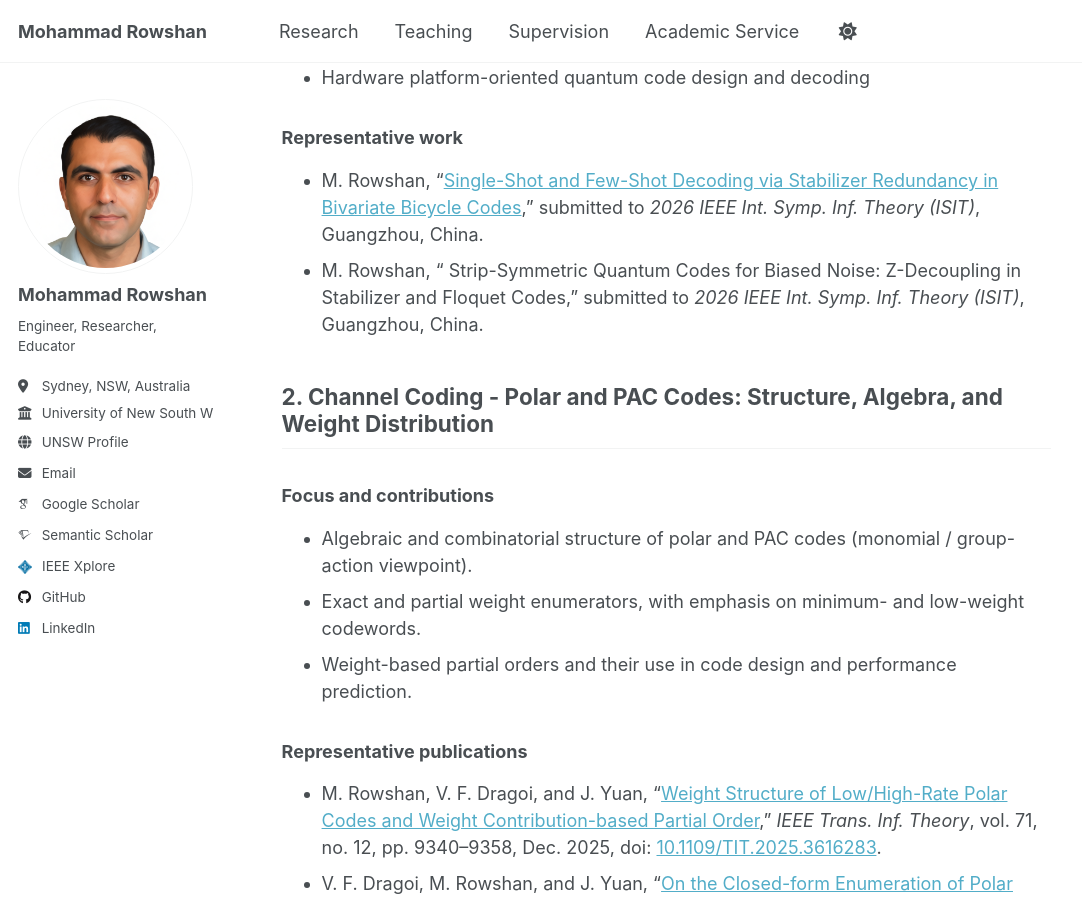
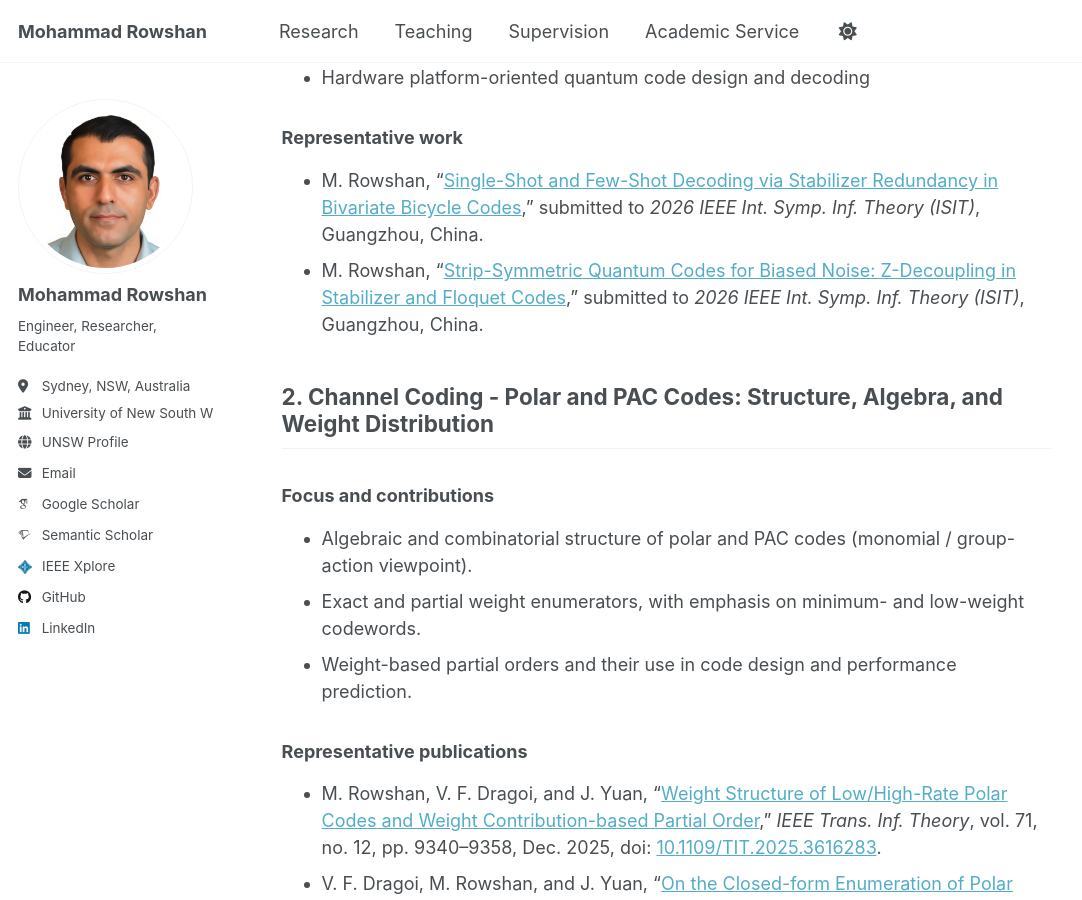
Before and after one commit to mohammad-rowshan/mohammad-rowshan.github.io, a Jekyll site: the page built from _pages/research.md, in a window 1280 px wide and 900 px high, scrolled down 1113 px. Shown: the whole window, without its empty margins (0-1082 px from the left). Built offline with Jekyll 4.4.1, drawn with Linux system fonts in a browser that asks for light colours; some web fonts are replaced; a script that is not in the unit is left out; comment, search, counter and statistics services are not loaded; part of the change alters nothing that is shown.

```diff
--- a/_pages/research.md
+++ b/_pages/research.md
@@ -36,7 +36,7 @@ For a complete list, please visit my [Google Scholar](https://scholar.google.com
 ### Representative work
 
 - M. Rowshan, “[Single-Shot and Few-Shot Decoding via Stabilizer Redundancy in Bivariate Bicycle Codes](https://arxiv.org/pdf/2601.01137),” submitted to *2026 IEEE Int. Symp. Inf. Theory (ISIT)*, Guangzhou, China.
-- M. Rowshan, “	Strip-Symmetric Quantum Codes for Biased Noise: Z-Decoupling in Stabilizer and Floquet Codes,” submitted to *2026 IEEE Int. Symp. Inf. Theory (ISIT)*, Guangzhou, China.
+- M. Rowshan, “[Strip-Symmetric Quantum Codes for Biased Noise: Z-Decoupling in Stabilizer and Floquet Codes](https://arxiv.org/pdf/2601.03623),” submitted to *2026 IEEE Int. Symp. Inf. Theory (ISIT)*, Guangzhou, China.
 
 
 
```
